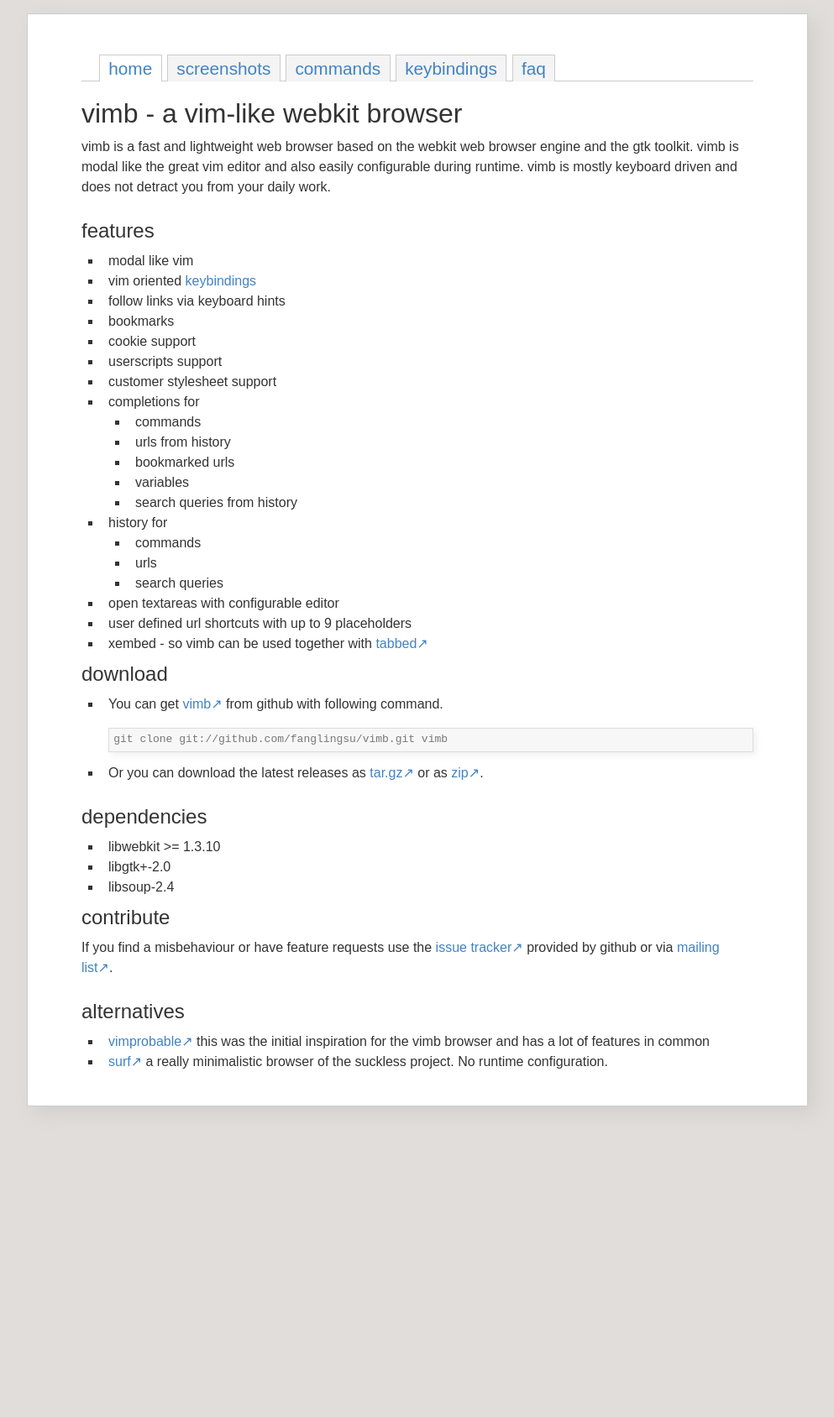
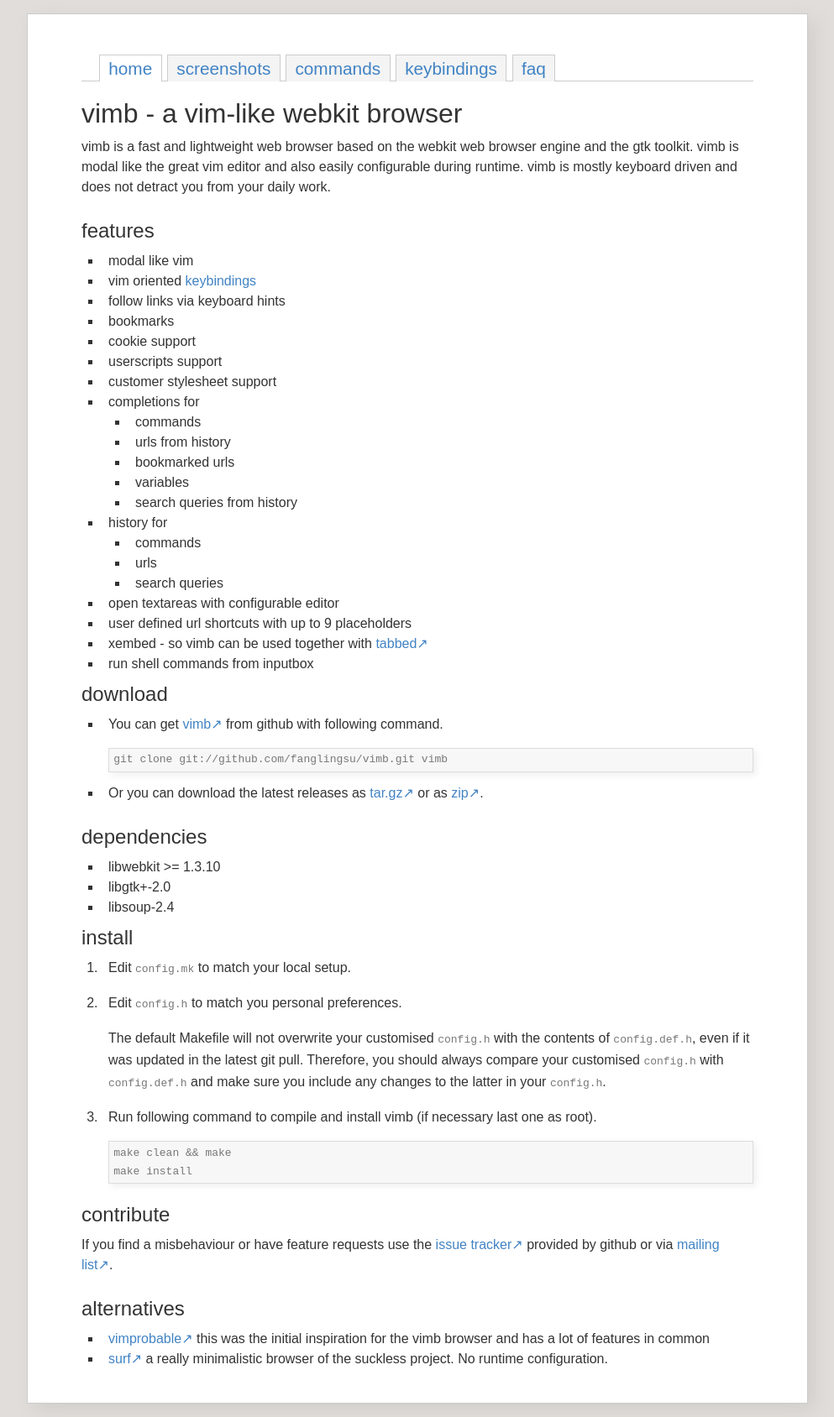
Before and after one commit to fanglingsu/vimb, a Jekyll site: the page built from index.md, in a window 1280 px wide. Shown: the whole page at 84% size, without its empty margins (143-1136 px from the left). Built offline with Jekyll 4.4.1, drawn with Linux system fonts in a browser that asks for light colours; before the commit the page ends 1334 px from its top, so only the background shows below that.

Commit message:
Added install section and set size to images.

```diff
--- a/index.md
+++ b/index.md
@@ -33,6 +33,7 @@
 - open textareas with configurable editor
 - user defined url shortcuts with up to 9 placeholders
 - xembed - so vimb can be used together with [tabbed][]
+- run shell commands from inputbox
 
 ## download
 
@@ -47,6 +48,25 @@
 - libwebkit >= 1.3.10
 - libgtk+-2.0
 - libsoup-2.4
+
+## install
+
+1. Edit `config.mk` to match your local setup.
+
+2. Edit `config.h` to match you personal preferences.
+
+   The default Makefile will not overwrite your customised `config.h` with the
+   contents of `config.def.h`, even if it was updated in the latest git pull.
+   Therefore, you should always compare your customised `config.h` with
+   `config.def.h` and make sure you include any changes to the latter in your
+   `config.h`.
+
+3. Run following command to compile and install vimb (if necessary last one as
+   root).
+
+       make clean && make
+       make install
+
 
 ## contribute
 
```
Also changed, not shown: screenshots.md (+2 -2 lines).
